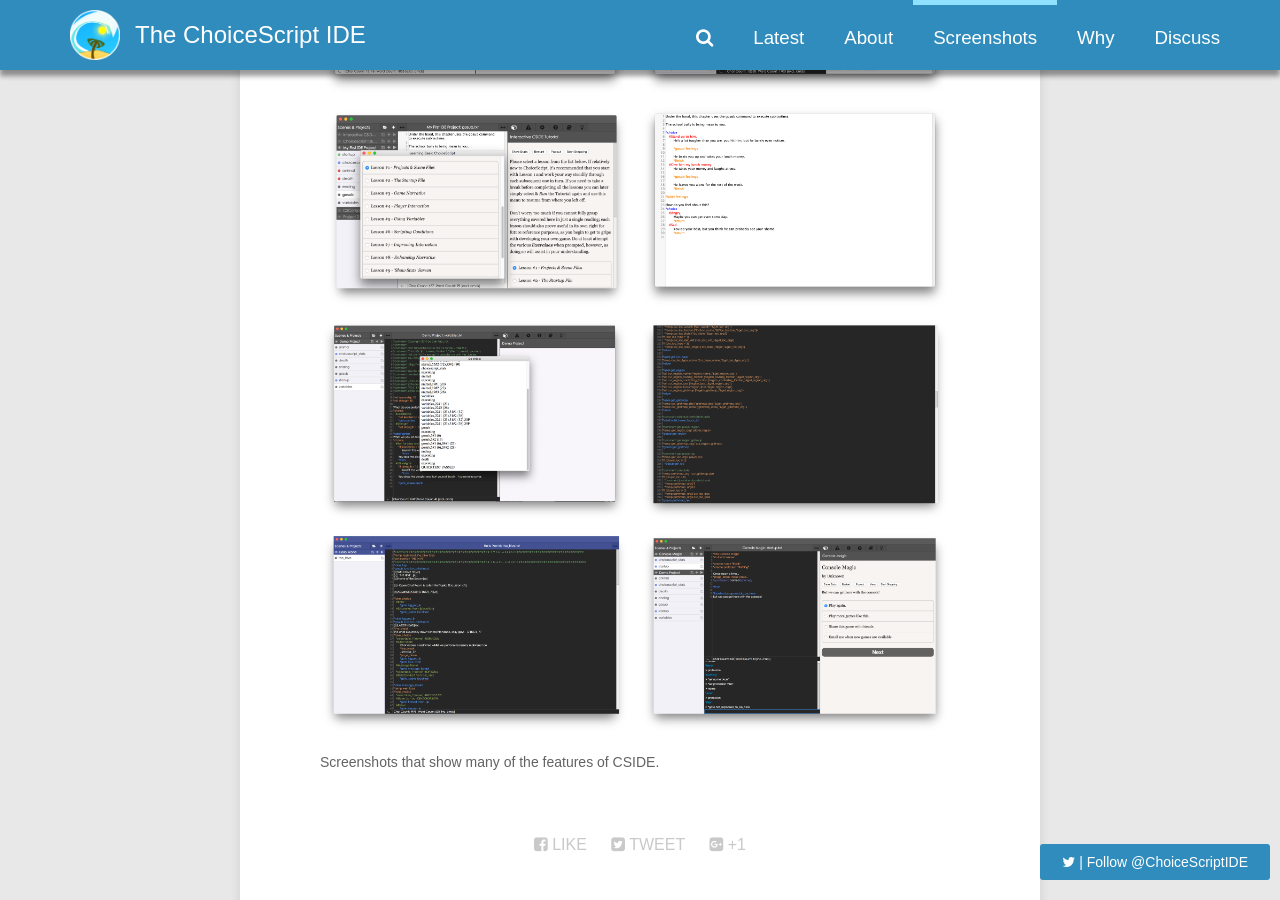
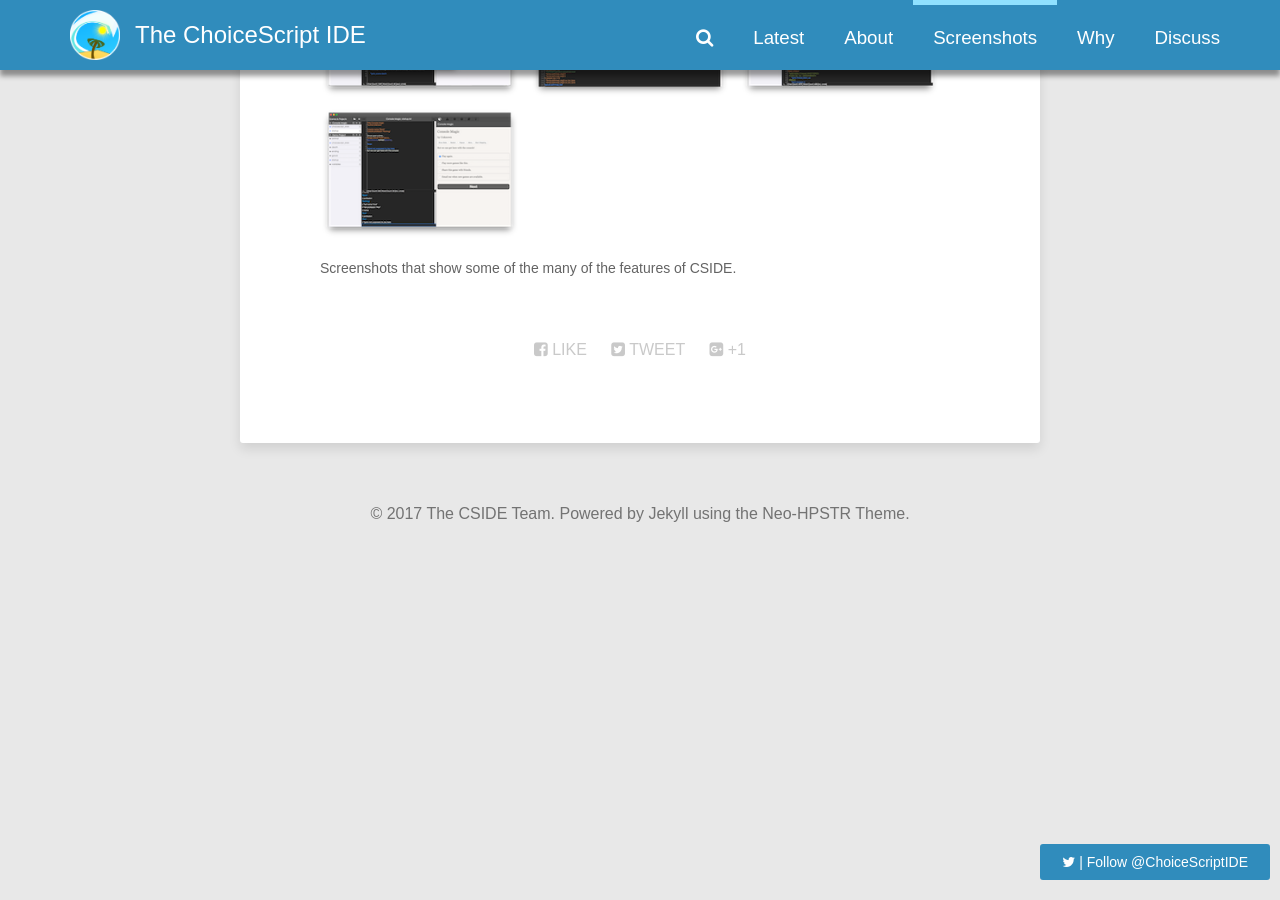
Before and after one commit to ChoicescriptIDE/choicescriptide.github.io, a Jekyll site: the page built from gallery/index.md, in a window 1280 px wide and 900 px high, scrolled down 830 px. Built offline with Jekyll 4.4.1, drawn with Linux system fonts in a browser that asks for light colours; nearby versions of some CDN libraries; comment, search, counter and statistics services are not loaded.

Commit message:
Add trim thumbnails to gallery and shrink to three columns

```diff
--- a/gallery/index.md
+++ b/gallery/index.md
@@ -7,16 +7,16 @@ comments: false
 
 # Gallery
 
-<figure class="half">
-	<a href="{{ site.url }}/images/screenshots/issues.png"><img src="{{ site.url }}/images/screenshots/issues.png" alt="Automatic issue tracking"></a>
-	<a href="{{ site.url }}/images/screenshots/console.png"><img src="{{ site.url }}/images/screenshots/console.png" alt="Interactive ChoiceScript console"></a>
-	<a href="{{ site.url }}/images/screenshots/examples.png"><img src="{{ site.url }}/images/screenshots/examples.png" alt="Example projects and tutorials"></a>
-  <a href="{{ site.url }}/images/screenshots/settings.png"><img src="{{ site.url }}/images/screenshots/settings.png" alt="Customizable settings"></a>
-	<a href="{{ site.url }}/images/screenshots/popout.png"><img src="{{ site.url }}/images/screenshots/popout.png" alt="Popout your project"></a>
-  <a href="{{ site.url }}/images/screenshots/fullscreen.png"><img src="{{ site.url }}/images/screenshots/fullscreen.png" alt="Fullscreen mode"></a>
-  <a href="{{ site.url }}/images/screenshots/quicktest.png"><img src="{{ site.url }}/images/screenshots/quicktest.png" alt="Quicktest popup"></a>
-  <a href="{{ site.url }}/images/screenshots/fullscreen-complex.png"><img src="{{ site.url }}/images/screenshots/fullscreen-complex.png" alt="Fullscreen mode"></a>
-  <a href="{{ site.url }}/images/screenshots/no-tab-panel.png"><img src="{{ site.url }}/images/screenshots/no-tab-panel.png" alt="Fullscreen mode"></a>
-  <a href="{{ site.url }}/images/screenshots/console-magic.png"><img src="{{ site.url }}/images/screenshots/console-magic.png" alt="Fullscreen mode"></a>
-	<figcaption>Screenshots that show many of the features of CSIDE.</figcaption>
+<figure class="third">
+	<a href="{{ site.url }}/images/screenshots/issues.png"><img src="{{ site.url }}/images/screenshots/thumbs/issues.png" alt="Automatic issue tracking"></a>
+	<a href="{{ site.url }}/images/screenshots/console.png"><img src="{{ site.url }}/images/screenshots/thumbs/console.png" alt="Interactive ChoiceScript console"></a>
+	<a href="{{ site.url }}/images/screenshots/examples.png"><img src="{{ site.url }}/images/screenshots/thumbs/examples.png" alt="Example projects and tutorials"></a>
+  <a href="{{ site.url }}/images/screenshots/settings.png"><img src="{{ site.url }}/images/screenshots/thumbs/settings.png" alt="Customizable settings"></a>
+	<a href="{{ site.url }}/images/screenshots/popout.png"><img src="{{ site.url }}/images/screenshots/thumbs/popout.png" alt="Popout your project"></a>
+  <a href="{{ site.url }}/images/screenshots/fullscreen.png"><img src="{{ site.url }}/images/screenshots/thumbs/fullscreen.png" alt="Fullscreen mode"></a>
+  <a href="{{ site.url }}/images/screenshots/quicktest.png"><img src="{{ site.url }}/images/screenshots/thumbs/quicktest.png" alt="Quicktest popup"></a>
+  <a href="{{ site.url }}/images/screenshots/fullscreen-complex.png"><img src="{{ site.url }}/images/screenshots/thumbs/fullscreen-complex.png" alt="Fullscreen mode"></a>
+  <a href="{{ site.url }}/images/screenshots/no-tab-panel.png"><img src="{{ site.url }}/images/screenshots/thumbs/no-tab-panel.png" alt="Hidden tab panel"></a>
+  <a href="{{ site.url }}/images/screenshots/console-magic.png"><img src="{{ site.url }}/images/screenshots/thumbs/console-magic.png" alt="Console magic"></a>
+	<figcaption>Screenshots that show some of the many of the features of CSIDE.</figcaption>
 </figure>
```
Also changed, not shown: images/screenshots/thumbs/console-magic.png (added), images/screenshots/thumbs/console.png (added), images/screenshots/thumbs/examples.png (added), images/screenshots/thumbs/fullscreen-complex.png (added), images/screenshots/thumbs/fullscreen.png (added), images/screenshots/thumbs/issues.png (added), images/screenshots/thumbs/no-tab-panel.png (added), images/screenshots/thumbs/popout.png (added), images/screenshots/thumbs/quicktest.png (added), images/screenshots/thumbs/settings.png (added).
